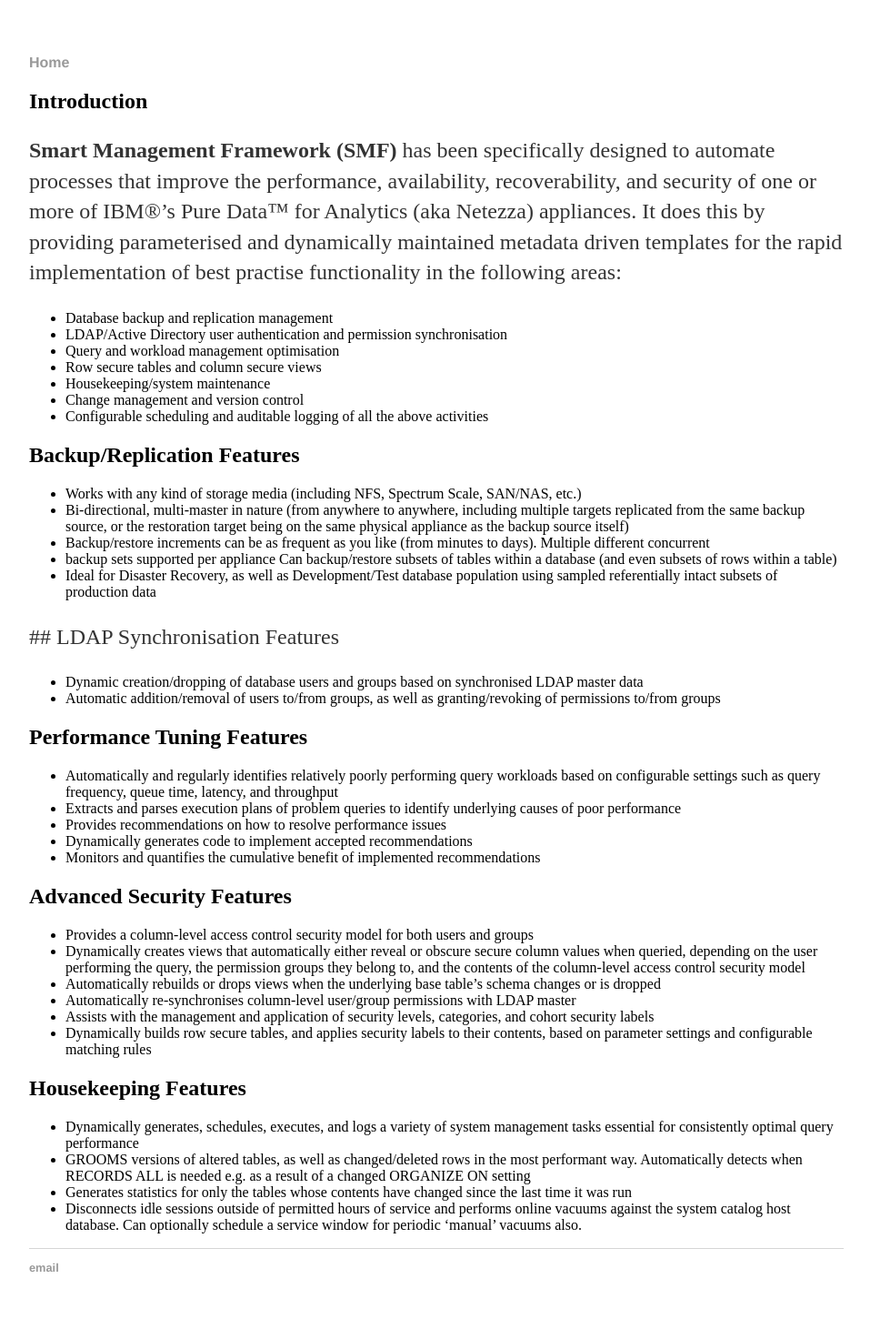
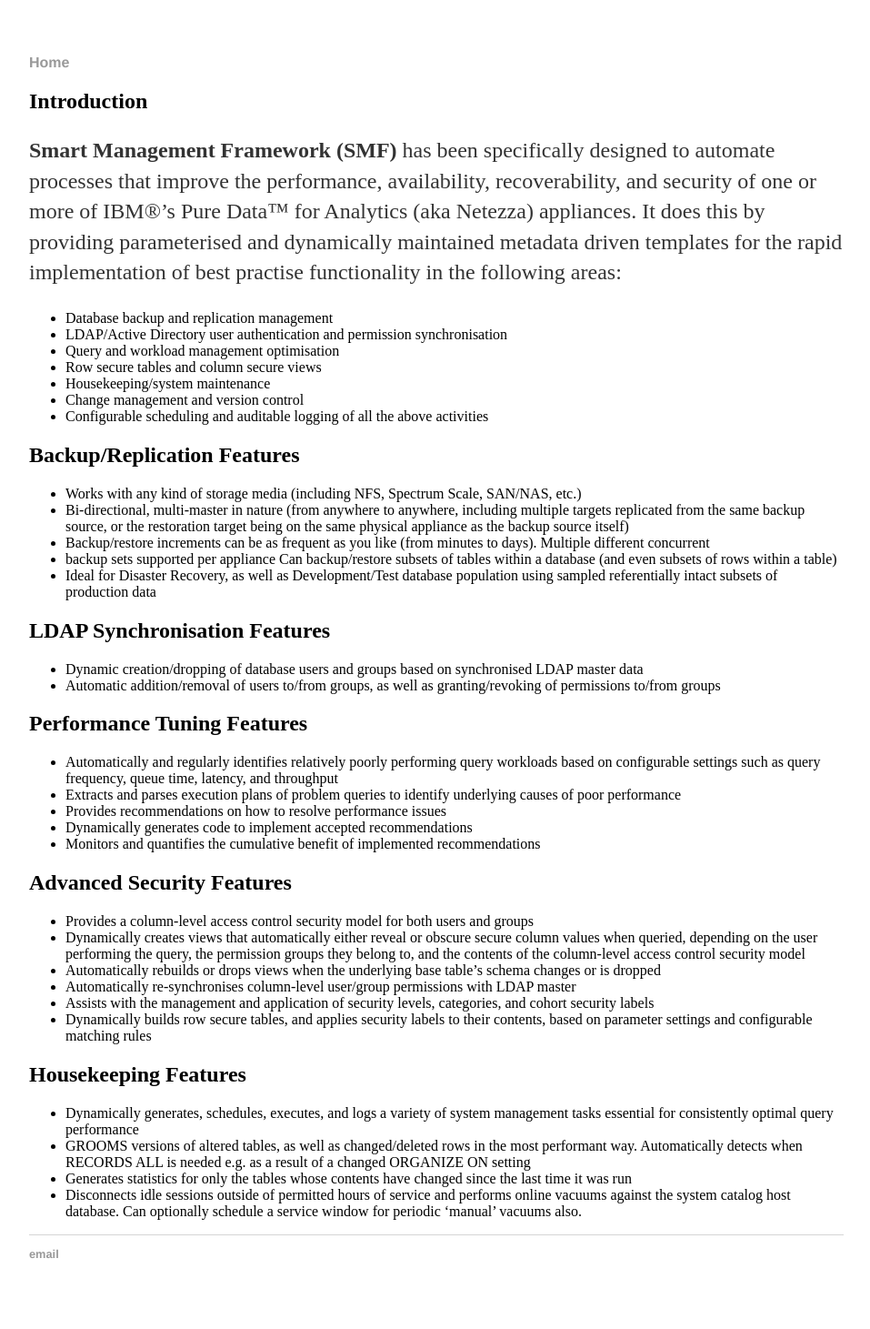
Before and after one commit to rhammett1/smf_dr_manual, a Jekyll site: the page built from manual/intro.md, in a window 1280 px wide. Shown: the whole page at 91% size, without its empty margins (160-1117 px from the left). Built offline with Jekyll 4.4.1, drawn with Linux system fonts in a browser that asks for light colours; our own code applies the rules of GitHub Pages for plain Markdown files.

Commit message:
Update intro.md

```diff
--- a/manual/intro.md
+++ b/manual/intro.md
@@ -20,9 +20,11 @@
 
  <div id="ldapsync"></div>
 
- ## LDAP Synchronisation Features
+## LDAP Synchronisation Features
 * Dynamic creation/dropping of database users and groups based on synchronised LDAP master data
 * Automatic addition/removal of users to/from groups, as well as granting/revoking of permissions to/from groups
+
+ <div id="perftun"></div>
 
 ## Performance Tuning Features
 * Automatically and regularly identifies relatively poorly performing query workloads based on configurable settings
@@ -31,6 +33,8 @@
 * Provides recommendations on how to resolve performance issues
 * Dynamically generates code to implement accepted recommendations
 * Monitors and quantifies the cumulative benefit of implemented recommendations
+
+ <div id="advsec"></div>
 
 ## Advanced Security Features
 * Provides a column-level access control security model for both users and groups
@@ -41,6 +45,8 @@
 * Dynamically builds row secure tables, and applies security labels to their contents, based on parameter settings and
 configurable matching rules
 
+ <div id="housek"></div>
+
 ## Housekeeping Features
 * Dynamically generates, schedules, executes, and logs a variety of system management tasks essential for consistently optimal query performance
 * GROOMS versions of altered tables, as well as changed/deleted rows in the most performant way. Automatically detects when RECORDS ALL is needed e.g. as a result of a changed ORGANIZE ON setting
```
